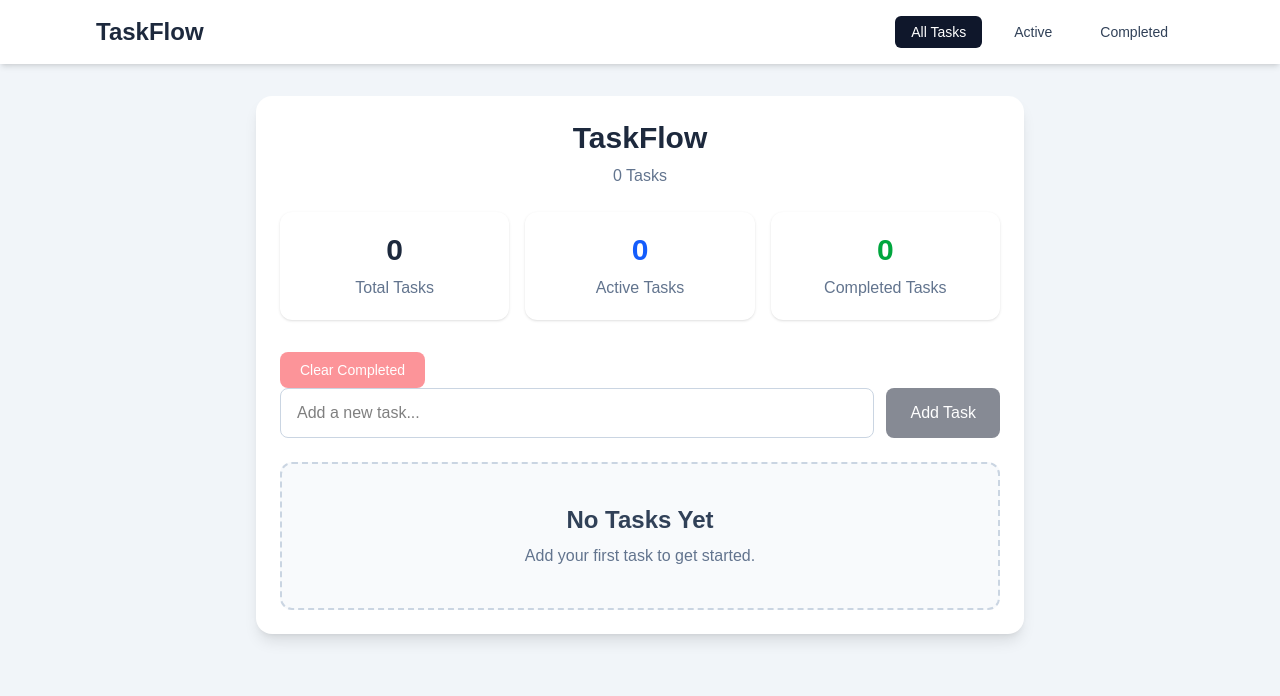
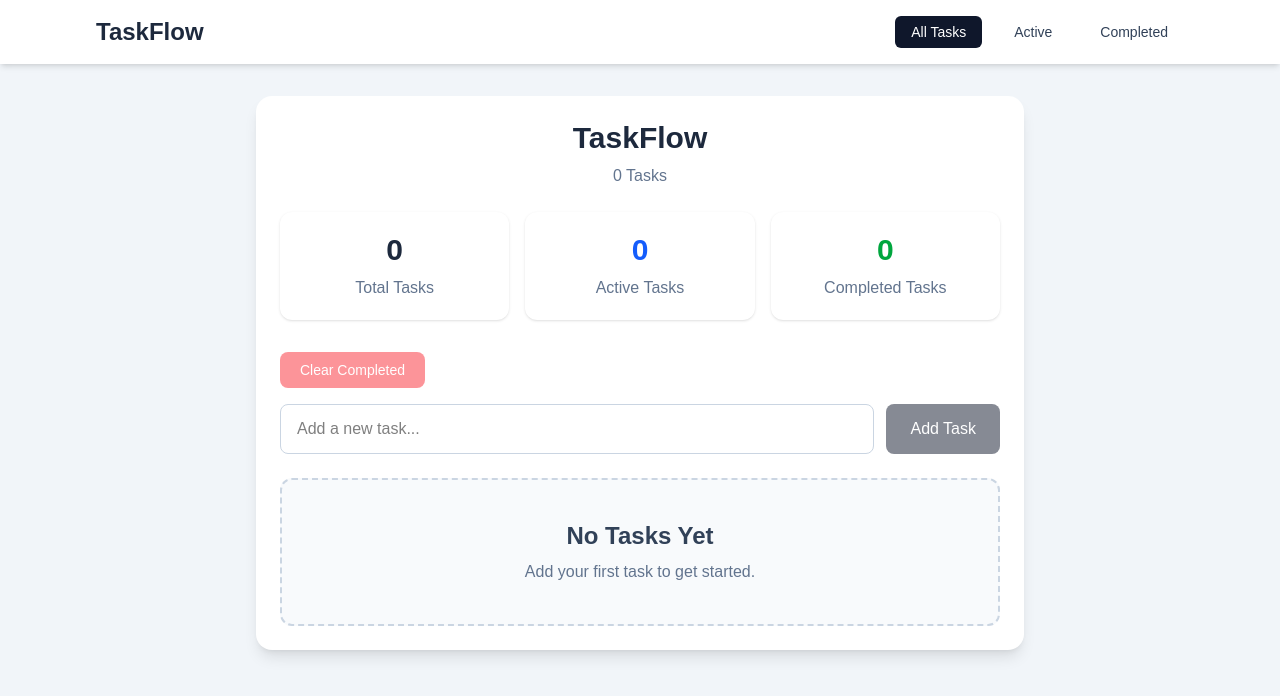
Before and after one commit to comfortmbah/task-manager, a React (Vite) app: page / in a window 1280 px wide. Shown: the top 696 px of the page. Built offline with nearby package versions, Linux system fonts and the light colour scheme.

Commit message:
Update clear button

```diff
--- a/src/pages/Home.jsx
+++ b/src/pages/Home.jsx
@@ -46,7 +46,7 @@ const Home = () => {
 
         <form
           onSubmit={handleSubmit}
-          className="mb-6 flex flex-col gap-3 sm:flex-row"
+          className="mb-6 flex flex-col gap-3 sm:flex-row mt-4"
         >
           <input
             type="text"
```
